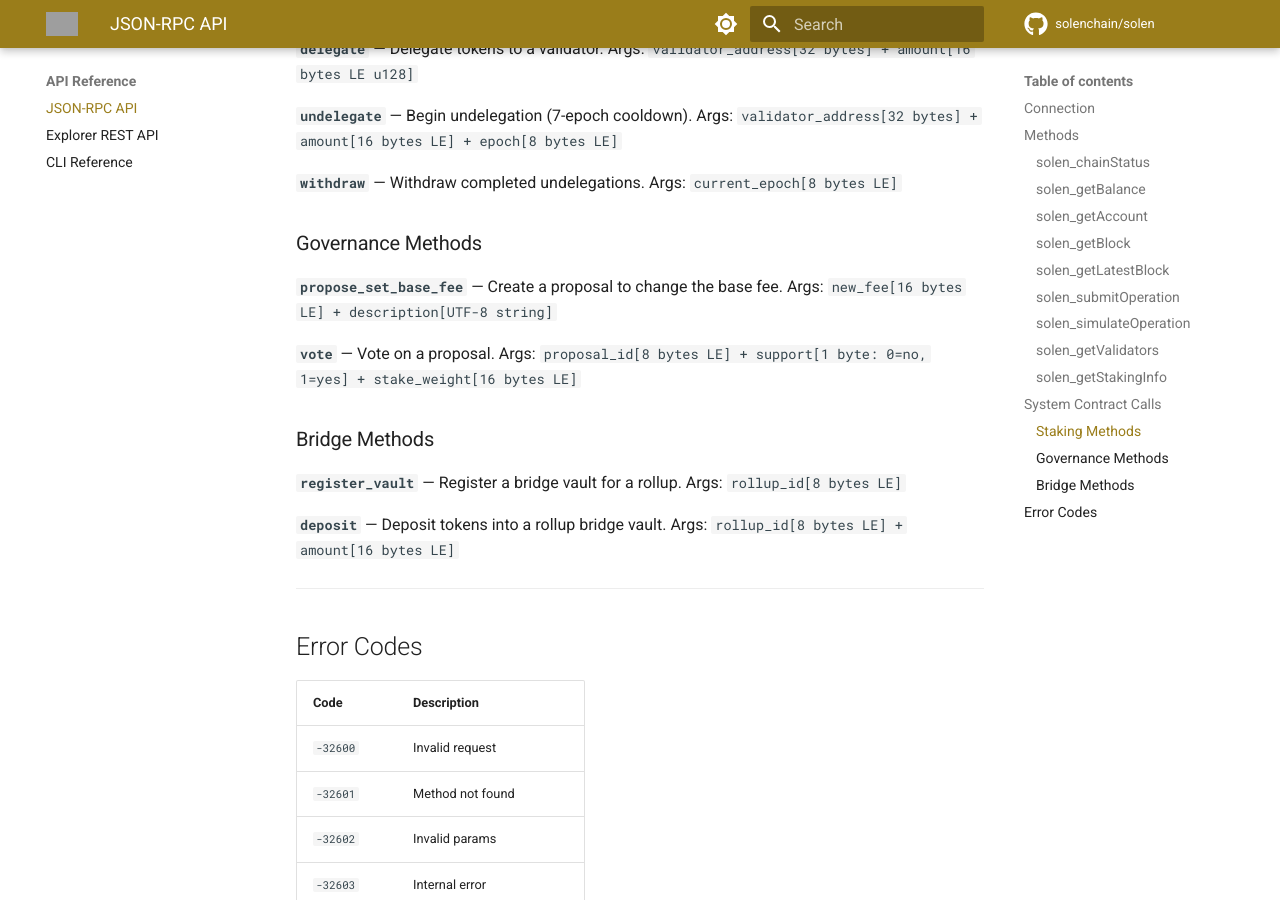
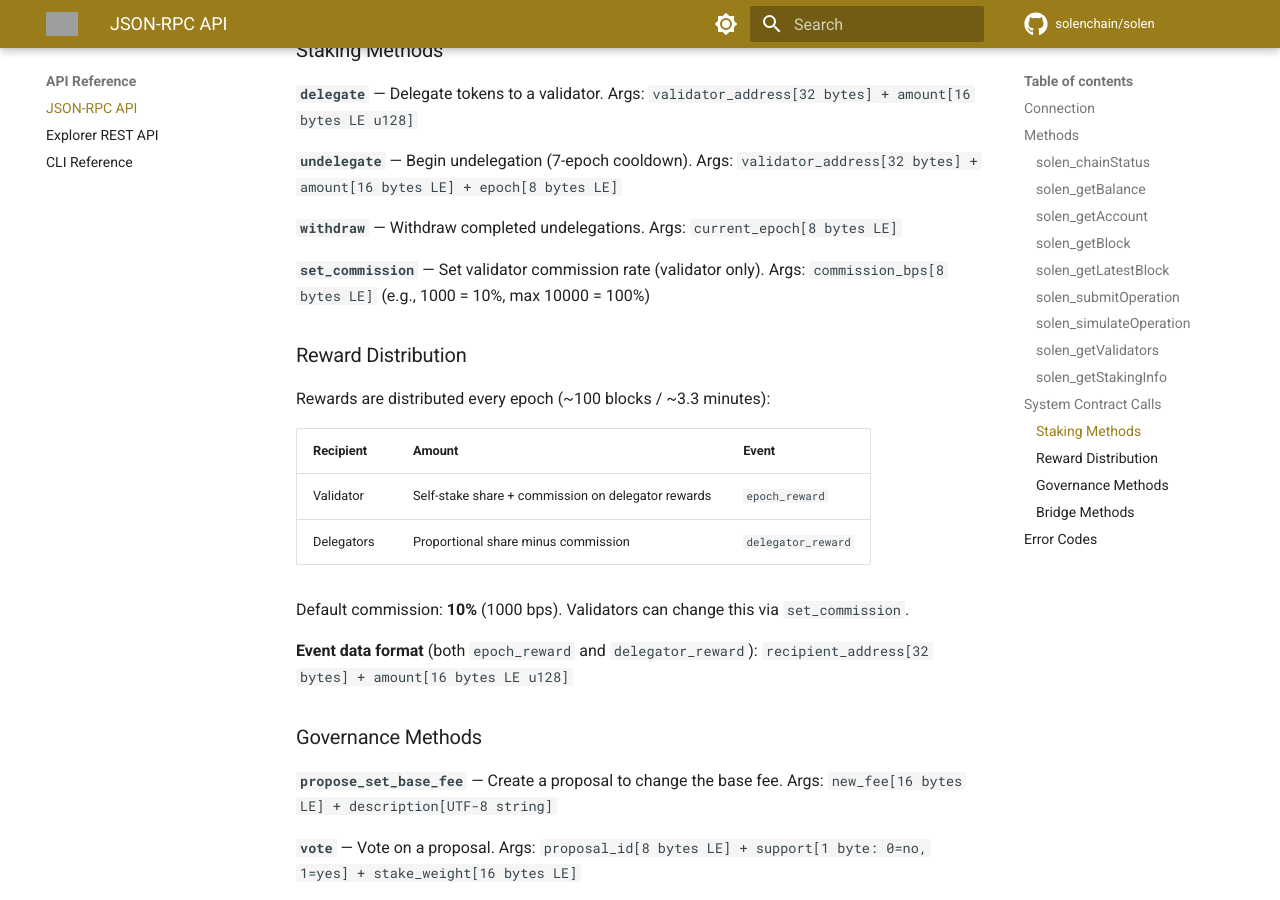
Before and after one commit to Solen-Blockchain/solendocs, an MkDocs documentation site: the page built from docs/api/json-rpc.md, in a window 1280 px wide and 900 px high, scrolled down 5797 px. Built offline with MkDocs 1.6.1 and Material for MkDocs 9.7.7, drawn with Linux system fonts in a browser that asks for light colours; comment, search, counter and statistics services are not loaded; some of the changed text lies outside the part shown; grey boxes are pictures that could not be loaded.

Commit message:
update docs

```diff
--- a/docs/api/json-rpc.md
+++ b/docs/api/json-rpc.md
@@ -186,6 +186,7 @@ List all validators and their stake.
 | `total_stake` | `string` | Self stake + delegated |
 | `is_active` | `bool` | Whether the validator is active |
 | `is_genesis` | `bool` | Whether this is a genesis validator |
+| `commission_bps` | `u64` | Commission rate in basis points (1000 = 10%) |
 
 **Example:**
 
@@ -239,6 +240,23 @@ Args: `validator_address[32 bytes] + amount[16 bytes LE] + epoch[8 bytes LE]`
 **`withdraw`** — Withdraw completed undelegations.
 Args: `current_epoch[8 bytes LE]`
 
+**`set_commission`** — Set validator commission rate (validator only).
+Args: `commission_bps[8 bytes LE]` (e.g., 1000 = 10%, max 10000 = 100%)
+
+### Reward Distribution
+
+Rewards are distributed every epoch (~100 blocks / ~3.3 minutes):
+
+| Recipient | Amount | Event |
+|-----------|--------|-------|
+| Validator | Self-stake share + commission on delegator rewards | `epoch_reward` |
+| Delegators | Proportional share minus commission | `delegator_reward` |
+
+Default commission: **10%** (1000 bps). Validators can change this via `set_commission`.
+
+**Event data format** (both `epoch_reward` and `delegator_reward`):
+`recipient_address[32 bytes] + amount[16 bytes LE u128]`
+
 ### Governance Methods
 
 **`propose_set_base_fee`** — Create a proposal to change the base fee.
```
Also changed, not shown: site/api/json-rpc/index.html, site/search/search_index.json, site/sitemap.xml, 1 other file.
